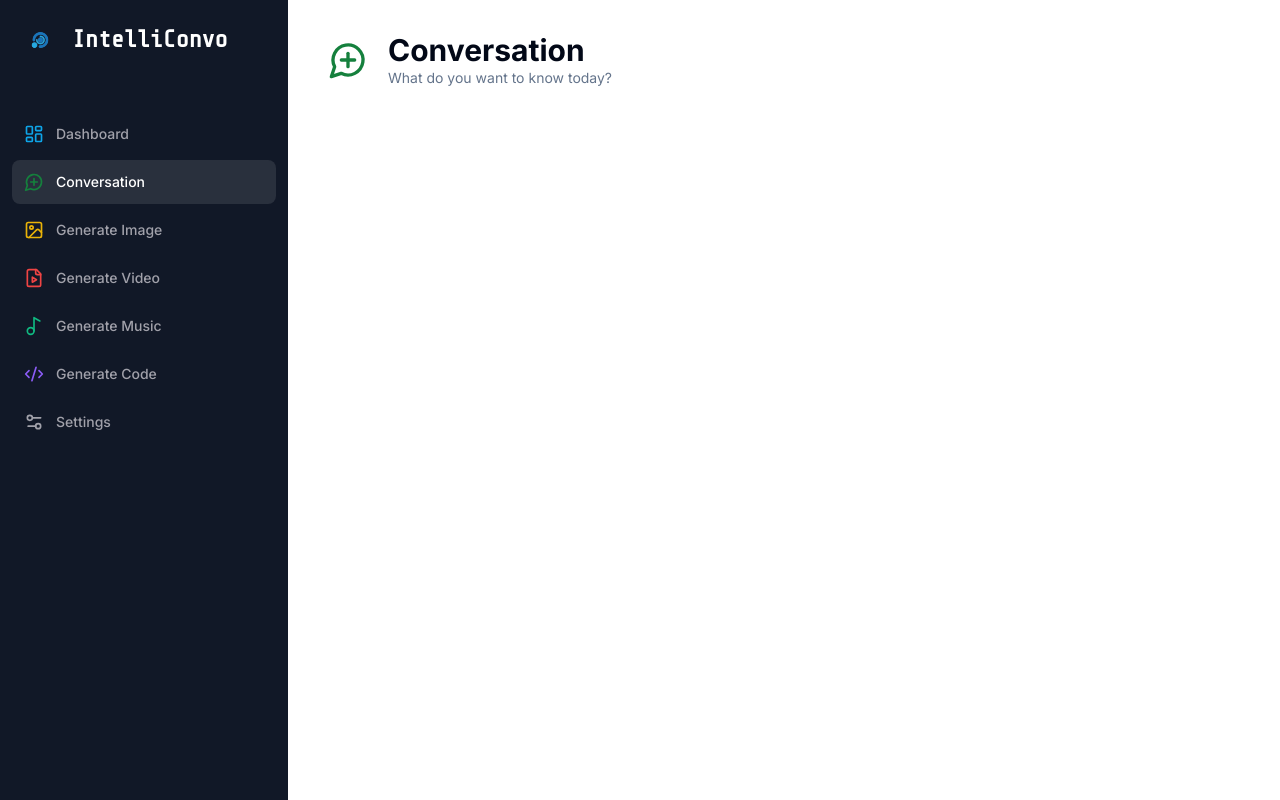
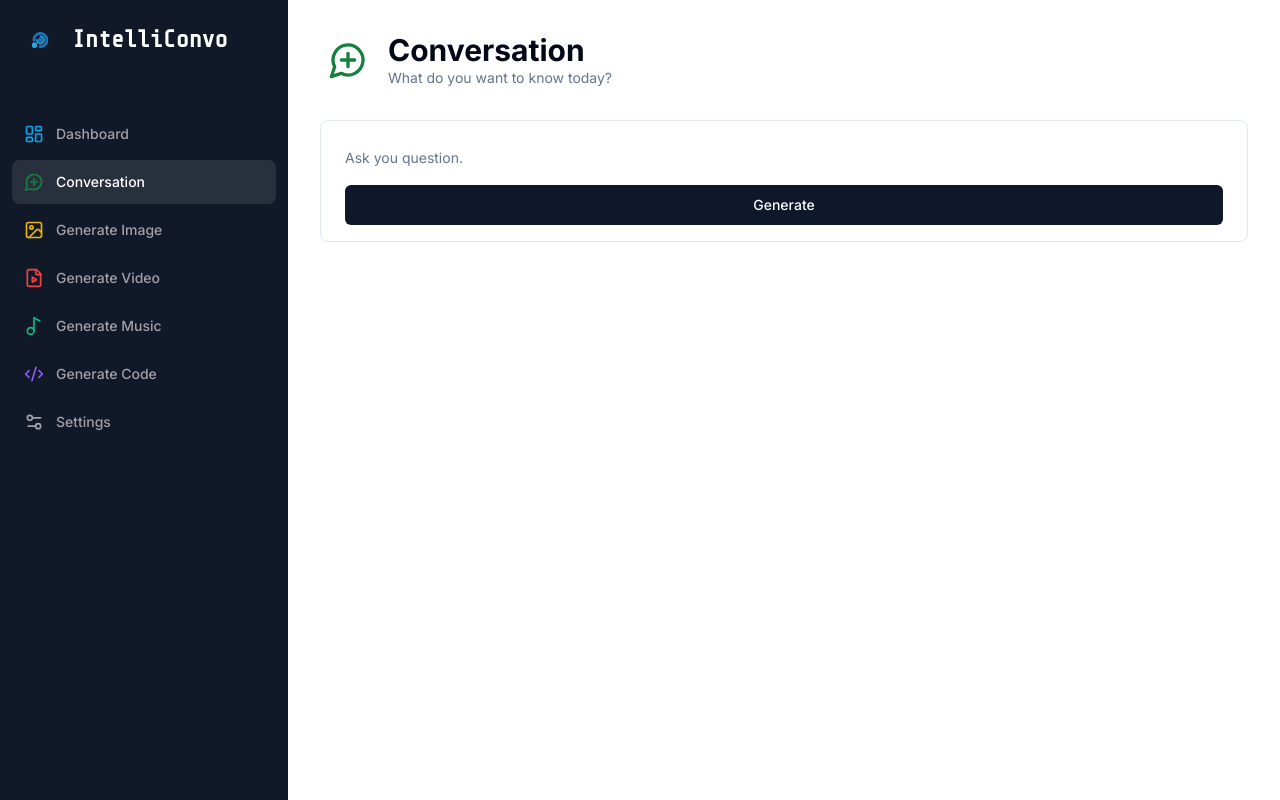
Before and after one commit to vectorNull/intelliconvo, a Next.js app: page /conversation in a window 1280 px wide. Built offline with nearby package versions, Linux system fonts and the light colour scheme.

Commit message:
conversation form

```diff
--- /dev/null
+++ b/app/(dashboard)/(routes)/conversation/constants.ts
@@ -0,0 +1,7 @@
+import * as z from "zod"
+
+export const formSchema = z.object({
+  prompt: z.string().min(1, {
+    message: "Prompt required",
+  })
+});
--- a/app/(dashboard)/(routes)/conversation/page.tsx
+++ b/app/(dashboard)/(routes)/conversation/page.tsx
@@ -1,7 +1,32 @@
+'use client'
+
+import { z } from 'zod'
+import { MessageCirclePlus } from 'lucide-react'
+import { useForm } from 'react-hook-form'
+import { zodResolver } from '@hookform/resolvers/zod'
+
 import Heading from '@/components/heading'
-import { MessageCirclePlus } from 'lucide-react'
+
+import { formSchema } from "./constants"
+import { Form, FormControl, FormField, FormItem } from '@/components/ui/form'
+import { Input } from '@/components/ui/input'
+import { Button } from '@/components/ui/button'
 
 const ConversationPage = () => {
+  const form = useForm<z.infer<typeof formSchema>>({
+    resolver: zodResolver(formSchema),
+    defaultValues: {
+      prompt: ""
+    }
+  })
+
+  const isLoading = form.formState.isSubmitting
+
+  const onSubmit = async (values: z.infer<typeof formSchema>) => {
+    console.log(values);
+
+  }
+
   return (
     <div>
       <Heading
@@ -12,7 +37,44 @@
         bgcolor='text-green-700/30'
       />
       <div className='px-4 lg:px-8'>
-
+        <div>
+          <Form {...form}>
+            <form
+              onSubmit={form.handleSubmit(onSubmit)}
+              className='
+              rounded-lg
+              border
+              w-full
+              p-4
+              px-3
+              md:px-6
+              focus-within:shadow-sm
+              grid
+              grid-cols-12
+              gap-2
+              '
+            >
+              <FormField
+                name='prompt'
+                render={({ field}) => (
+                  <FormItem className='col-span-12 lg:col-span-10'>
+                    <FormControl className='m-0 p-0'>
+                      <Input
+                        className='border-0 outline-none focus-visible:ring-0 focus-visible:ring-transparent'
+                        disabled={isLoading}
+                        placeholder='Ask you question.'
+                        {...field}
+                      />
+                    </FormControl>
+                  </FormItem>
+                )}
+              />
+              <Button className='col-span-12 lg-col-span-12 w-full' disabled={isLoading}>
+                Generate
+              </Button>
+            </form>
+          </Form>
+        </div>
       </div>
     </div>
   )
--- /dev/null
+++ b/components/ui/form.tsx
@@ -0,0 +1,176 @@
+import * as React from "react"
+import * as LabelPrimitive from "@radix-ui/react-label"
+import { Slot } from "@radix-ui/react-slot"
+import {
+  Controller,
+  ControllerProps,
+  FieldPath,
+  FieldValues,
+  FormProvider,
+  useFormContext,
+} from "react-hook-form"
+
+import { cn } from "@/lib/utils"
+import { Label } from "@/components/ui/label"
+
+const Form = FormProvider
+
+type FormFieldContextValue<
+  TFieldValues extends FieldValues = FieldValues,
+  TName extends FieldPath<TFieldValues> = FieldPath<TFieldValues>
+> = {
+  name: TName
+}
+
+const FormFieldContext = React.createContext<FormFieldContextValue>(
+  {} as FormFieldContextValue
+)
+
+const FormField = <
+  TFieldValues extends FieldValues = FieldValues,
+  TName extends FieldPath<TFieldValues> = FieldPath<TFieldValues>
+>({
+  ...props
+}: ControllerProps<TFieldValues, TName>) => {
+  return (
+    <FormFieldContext.Provider value={{ name: props.name }}>
+      <Controller {...props} />
+    </FormFieldContext.Provider>
+  )
+}
+
+const useFormField = () => {
+  const fieldContext = React.useContext(FormFieldContext)
+  const itemContext = React.useContext(FormItemContext)
+  const { getFieldState, formState } = useFormContext()
+
+  const fieldState = getFieldState(fieldContext.name, formState)
+
+  if (!fieldContext) {
+    throw new Error("useFormField should be used within <FormField>")
+  }
+
+  const { id } = itemContext
+
+  return {
+    id,
+    name: fieldContext.name,
+    formItemId: `${id}-form-item`,
+    formDescriptionId: `${id}-form-item-description`,
+    formMessageId: `${id}-form-item-message`,
+    ...fieldState,
+  }
+}
+
+type FormItemContextValue = {
+  id: string
+}
+
+const FormItemContext = React.createContext<FormItemContextValue>(
+  {} as FormItemContextValue
+)
+
+const FormItem = React.forwardRef<
+  HTMLDivElement,
+  React.HTMLAttributes<HTMLDivElement>
+>(({ className, ...props }, ref) => {
+  const id = React.useId()
+
+  return (
+    <FormItemContext.Provider value={{ id }}>
+      <div ref={ref} className={cn("space-y-2", className)} {...props} />
+    </FormItemContext.Provider>
+  )
+})
+FormItem.displayName = "FormItem"
+
+const FormLabel = React.forwardRef<
+  React.ElementRef<typeof LabelPrimitive.Root>,
+  React.ComponentPropsWithoutRef<typeof LabelPrimitive.Root>
+>(({ className, ...props }, ref) => {
+  const { error, formItemId } = useFormField()
+
+  return (
+    <Label
+      ref={ref}
+      className={cn(error && "text-destructive", className)}
+      htmlFor={formItemId}
+      {...props}
+    />
+  )
+})
+FormLabel.displayName = "FormLabel"
+
+const FormControl = React.forwardRef<
+  React.ElementRef<typeof Slot>,
+  React.ComponentPropsWithoutRef<typeof Slot>
+>(({ ...props }, ref) => {
+  const { error, formItemId, formDescriptionId, formMessageId } = useFormField()
+
+  return (
+    <Slot
+      ref={ref}
+      id={formItemId}
+      aria-describedby={
+        !error
+          ? `${formDescriptionId}`
+          : `${formDescriptionId} ${formMessageId}`
+      }
+      aria-invalid={!!error}
+      {...props}
+    />
+  )
+})
+FormControl.displayName = "FormControl"
+
+const FormDescription = React.forwardRef<
+  HTMLParagraphElement,
+  React.HTMLAttributes<HTMLParagraphElement>
+>(({ className, ...props }, ref) => {
+  const { formDescriptionId } = useFormField()
+
+  return (
+    <p
+      ref={ref}
+      id={formDescriptionId}
+      className={cn("text-sm text-muted-foreground", className)}
+      {...props}
+    />
+  )
+})
+FormDescription.displayName = "FormDescription"
+
+const FormMessage = React.forwardRef<
+  HTMLParagraphElement,
+  React.HTMLAttributes<HTMLParagraphElement>
+>(({ className, children, ...props }, ref) => {
+  const { error, formMessageId } = useFormField()
+  const body = error ? String(error?.message) : children
+
+  if (!body) {
+    return null
+  }
+
+  return (
+    <p
+      ref={ref}
+      id={formMessageId}
+      className={cn("text-sm font-medium text-destructive", className)}
+      {...props}
+    >
+      {body}
+    </p>
+  )
+})
+FormMessage.displayName = "FormMessage"
+
+export {
+  useFormField,
+  Form,
+  FormItem,
+  FormLabel,
+  FormControl,
+  FormDescription,
+  FormMessage,
+  FormField,
+}
--- /dev/null
+++ b/components/ui/input.tsx
@@ -0,0 +1,25 @@
+import * as React from "react"
+
+import { cn } from "@/lib/utils"
+
+export interface InputProps
+  extends React.InputHTMLAttributes<HTMLInputElement> {}
+
+const Input = React.forwardRef<HTMLInputElement, InputProps>(
+  ({ className, type, ...props }, ref) => {
+    return (
+      <input
+        type={type}
+        className={cn(
+          "flex h-10 w-full rounded-md border border-input bg-background px-3 py-2 text-sm ring-offset-background file:border-0 file:bg-transparent file:text-sm file:font-medium placeholder:text-muted-foreground focus-visible:outline-none focus-visible:ring-2 focus-visible:ring-ring focus-visible:ring-offset-2 disabled:cursor-not-allowed disabled:opacity-50",
+          className
+        )}
+        ref={ref}
+        {...props}
+      />
+    )
+  }
+)
+Input.displayName = "Input"
+
+export { Input }
--- /dev/null
+++ b/components/ui/label.tsx
@@ -0,0 +1,26 @@
+"use client"
+
+import * as React from "react"
+import * as LabelPrimitive from "@radix-ui/react-label"
+import { cva, type VariantProps } from "class-variance-authority"
+
+import { cn } from "@/lib/utils"
+
+const labelVariants = cva(
+  "text-sm font-medium leading-none peer-disabled:cursor-not-allowed peer-disabled:opacity-70"
+)
+
+const Label = React.forwardRef<
+  React.ElementRef<typeof LabelPrimitive.Root>,
+  React.ComponentPropsWithoutRef<typeof LabelPrimitive.Root> &
+    VariantProps<typeof labelVariants>
+>(({ className, ...props }, ref) => (
+  <LabelPrimitive.Root
+    ref={ref}
+    className={cn(labelVariants(), className)}
+    {...props}
+  />
+))
+Label.displayName = LabelPrimitive.Root.displayName
+
+export { Label }
--- a/package.json
+++ b/package.json
@@ -10,7 +10,9 @@
   },
   "dependencies": {
     "@clerk/nextjs": "^4.28.1",
+    "@hookform/resolvers": "^3.3.2",
     "@radix-ui/react-dialog": "^1.0.5",
+    "@radix-ui/react-label": "^2.0.2",
     "@radix-ui/react-slot": "^1.0.2",
     "class-variance-authority": "^0.7.0",
     "clsx": "^2.0.0",
@@ -18,8 +20,10 @@
     "next": "14.0.4",
     "react": "^18",
     "react-dom": "^18",
+    "react-hook-form": "^7.49.2",
     "tailwind-merge": "^2.1.0",
-    "tailwindcss-animate": "^1.0.7"
+    "tailwindcss-animate": "^1.0.7",
+    "zod": "^3.22.4"
   },
   "devDependencies": {
     "@types/node": "^20",
```
Also changed, not shown: 1 other file (tests, documents, lock files or other folders).
